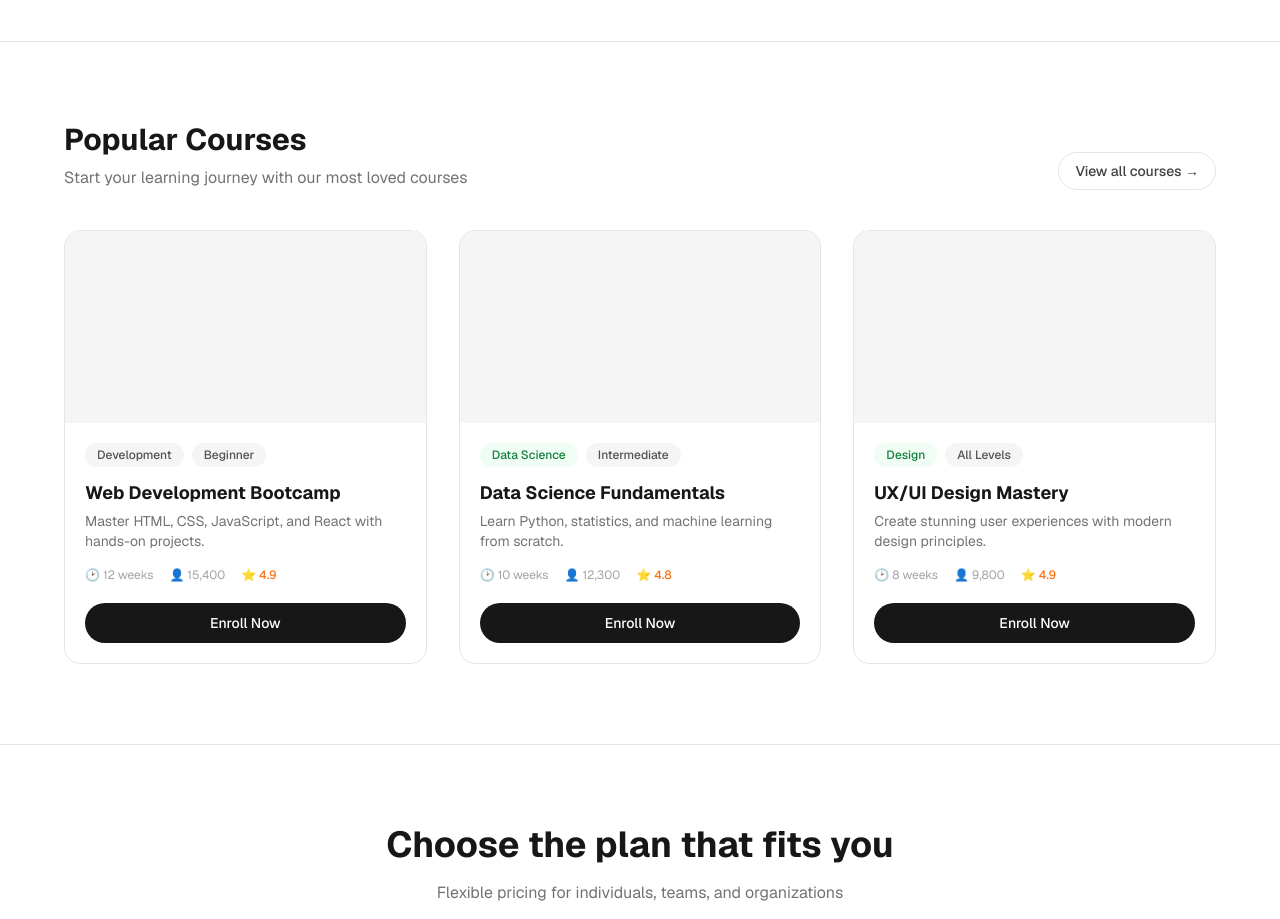
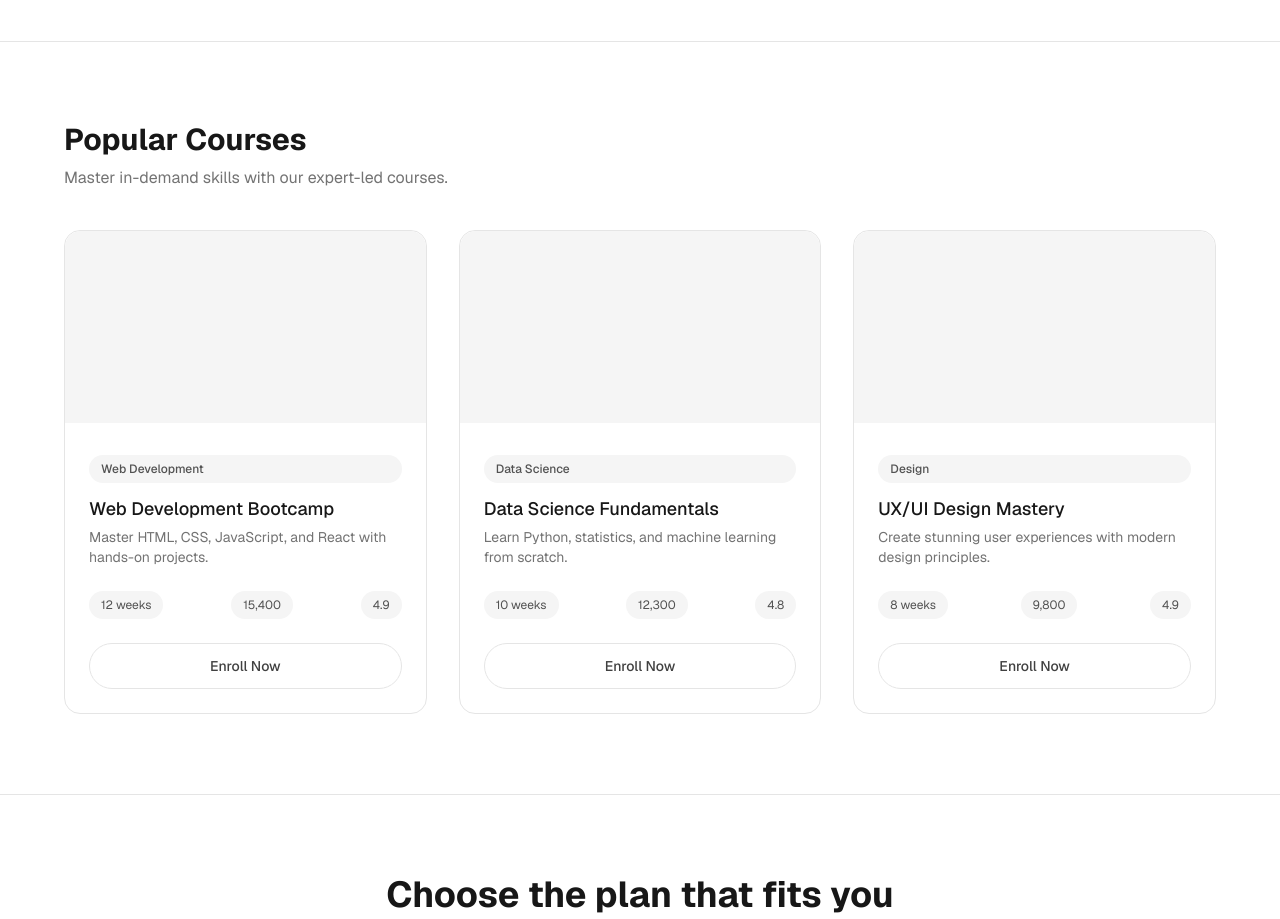
Before and after one commit to Embotic-Wayne/AutoWeb-Test, a Next.js app in the folder apps/project-flow/: page / in a window 1280 px wide. Shown: the part 1520-2439 px from the top of the page. Built offline with nearby package versions, Linux system fonts and the light colour scheme.

Commit message:
Agent update: intel-cc5090b78473 (courses)

```diff
--- a/apps/project-flow/src/components/ai-generated/Courses.tsx
+++ b/apps/project-flow/src/components/ai-generated/Courses.tsx
@@ -1,111 +1,52 @@
 export default function Courses() {
-  const courses = [
-    {
-      title: "Web Development Bootcamp",
-      description:
-        "Master HTML, CSS, JavaScript, and React with hands-on projects.",
-      tags: [
-        { label: "Development", accent: false },
-        { label: "Beginner", accent: false },
-      ],
-      weeks: 12,
-      students: "15,400",
-      rating: "4.9",
-    },
-    {
-      title: "Data Science Fundamentals",
-      description:
-        "Learn Python, statistics, and machine learning from scratch.",
-      tags: [
-        { label: "Data Science", accent: true },
-        { label: "Intermediate", accent: false },
-      ],
-      weeks: 10,
-      students: "12,300",
-      rating: "4.8",
-    },
-    {
-      title: "UX/UI Design Mastery",
-      description:
-        "Create stunning user experiences with modern design principles.",
-      tags: [
-        { label: "Design", accent: true },
-        { label: "All Levels", accent: false },
-      ],
-      weeks: 8,
-      students: "9,800",
-      rating: "4.9",
-    },
-  ];
-
   return (
     <section id="courses" className="border-b border-neutral-200 bg-white px-6 py-20">
       <div className="mx-auto max-w-6xl">
-        <div className="flex items-end justify-between">
-          <div>
-            <h2 className="text-3xl font-bold text-neutral-900">
-              Popular Courses
-            </h2>
-            <p className="mt-2 text-neutral-500">
-              Start your learning journey with our most loved courses
-            </p>
+        <h2 className="text-3xl font-bold text-neutral-900">Popular Courses</h2>
+        <p className="mt-2 text-neutral-500">Master in-demand skills with our expert-led courses.</p>
+        <div className="mt-10 grid gap-8 sm:grid-cols-3">
+          <div className="overflow-hidden rounded-2xl border border-neutral-200 bg-white">
+            <div className="h-48 bg-neutral-100 rounded-t-2xl"></div>
+            <div className="p-6 flex flex-col">
+              <div className="mt-2 rounded-full bg-neutral-100 px-3 py-1.5 text-xs font-medium text-neutral-600">Web Development</div>
+              <h3 className="mt-3 text-neutral-900 font-medium text-lg">Web Development Bootcamp</h3>
+              <p className="mt-1 text-neutral-500 text-sm">Master HTML, CSS, JavaScript, and React with hands-on projects.</p>
+              <div className="mt-6 flex flex-wrap items-center justify-between gap-2">
+                <span className="rounded-full bg-neutral-100 px-3 py-1.5 text-xs text-neutral-600">12 weeks</span>
+                <span className="rounded-full bg-neutral-100 px-3 py-1.5 text-xs text-neutral-600">15,400</span>
+                <span className="rounded-full bg-neutral-100 px-3 py-1.5 text-xs text-neutral-600">4.9</span>
+              </div>
+              <button className="mt-6 rounded-full border border-neutral-200 bg-white px-6 py-3 text-sm font-medium text-neutral-700 hover:bg-neutral-50 transition-colors">Enroll Now</button>
+            </div>
           </div>
-          <a
-            href="/courses"
-            className="hidden items-center gap-1 rounded-full border border-neutral-200 px-4 py-2 text-sm font-medium text-neutral-700 hover:bg-neutral-50 transition-colors sm:inline-flex"
-          >
-            View all courses &rarr;
-          </a>
-        </div>
-
-        <div className="mt-10 grid gap-8 sm:grid-cols-3">
-          {courses.map((c) => (
-            <div
-              key={c.title}
-              className="overflow-hidden rounded-2xl border border-neutral-200 bg-white"
-            >
-              <div className="h-48 w-full bg-neutral-100" />
-              <div className="p-5">
-                <div className="flex flex-wrap gap-2">
-                  {c.tags.map((t) => (
-                    <span
-                      key={t.label}
-                      className={`rounded-full px-3 py-1 text-xs font-medium ${
-                        t.accent
-                          ? "bg-green-50 text-green-700"
-                          : "bg-neutral-100 text-neutral-600"
-                      }`}
-                    >
-                      {t.label}
-                    </span>
-                  ))}
-                </div>
-                <h3 className="mt-3 text-lg font-bold text-neutral-900">
-                  {c.title}
-                </h3>
-                <p className="mt-1 text-sm text-neutral-500">
-                  {c.description}
-                </p>
-                <div className="mt-4 flex items-center gap-4 text-xs text-neutral-400">
-                  <span className="flex items-center gap-1">
-                    &#x1F551; {c.weeks} weeks
-                  </span>
-                  <span className="flex items-center gap-1">
-                    &#x1F464; {c.students}
-                  </span>
-                  <span className="flex items-center gap-1 text-orange-500 font-medium">
-                    &#x2B50; {c.rating}
-                  </span>
-                </div>
-                <a
-                  href="/enroll"
-                  className="mt-5 block w-full rounded-full bg-neutral-900 py-2.5 text-center text-sm font-medium text-white hover:bg-neutral-800 transition-colors"
-                >
-                  Enroll Now
-                </a>
+          <div className="overflow-hidden rounded-2xl border border-neutral-200 bg-white">
+            <div className="h-48 bg-neutral-100 rounded-t-2xl"></div>
+            <div className="p-6 flex flex-col">
+              <div className="mt-2 rounded-full bg-neutral-100 px-3 py-1.5 text-xs font-medium text-neutral-600">Data Science</div>
+              <h3 className="mt-3 text-neutral-900 font-medium text-lg">Data Science Fundamentals</h3>
+              <p className="mt-1 text-neutral-500 text-sm">Learn Python, statistics, and machine learning from scratch.</p>
+              <div className="mt-6 flex flex-wrap items-center justify-between gap-2">
+                <span className="rounded-full bg-neutral-100 px-3 py-1.5 text-xs text-neutral-600">10 weeks</span>
+                <span className="rounded-full bg-neutral-100 px-3 py-1.5 text-xs text-neutral-600">12,300</span>
+                <span className="rounded-full bg-neutral-100 px-3 py-1.5 text-xs text-neutral-600">4.8</span>
               </div>
+              <button className="mt-6 rounded-full border border-neutral-200 bg-white px-6 py-3 text-sm font-medium text-neutral-700 hover:bg-neutral-50 transition-colors">Enroll Now</button>
             </div>
-          ))}
+          </div>
+          <div className="overflow-hidden rounded-2xl border border-neutral-200 bg-white">
+            <div className="h-48 bg-neutral-100 rounded-t-2xl"></div>
+            <div className="p-6 flex flex-col">
+              <div className="mt-2 rounded-full bg-neutral-100 px-3 py-1.5 text-xs font-medium text-neutral-600">Design</div>
+              <h3 className="mt-3 text-neutral-900 font-medium text-lg">UX/UI Design Mastery</h3>
+              <p className="mt-1 text-neutral-500 text-sm">Create stunning user experiences with modern design principles.</p>
+              <div className="mt-6 flex flex-wrap items-center justify-between gap-2">
+                <span className="rounded-full bg-neutral-100 px-3 py-1.5 text-xs text-neutral-600">8 weeks</span>
+                <span className="rounded-full bg-neutral-100 px-3 py-1.5 text-xs text-neutral-600">9,800</span>
+                <span className="rounded-full bg-neutral-100 px-3 py-1.5 text-xs text-neutral-600">4.9</span>
+              </div>
+              <button className="mt-6 rounded-full border border-neutral-200 bg-white px-6 py-3 text-sm font-medium text-neutral-700 hover:bg-neutral-50 transition-colors">Enroll Now</button>
+            </div>
+          </div>
         </div>
       </div>
     </section>
```
